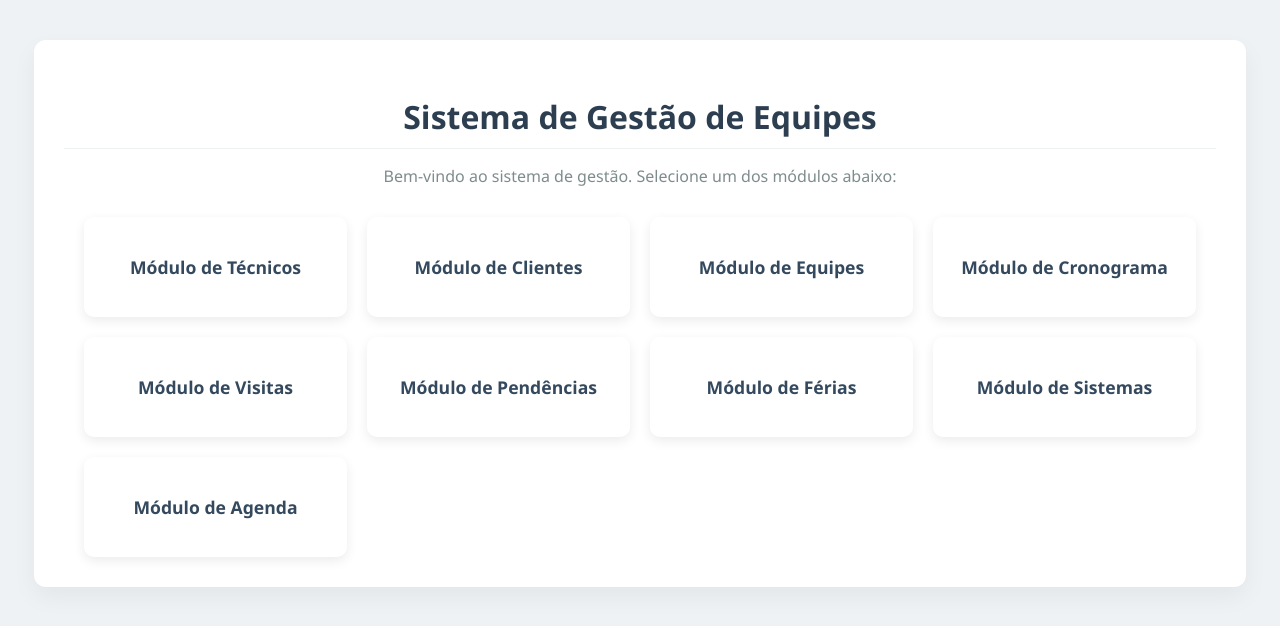
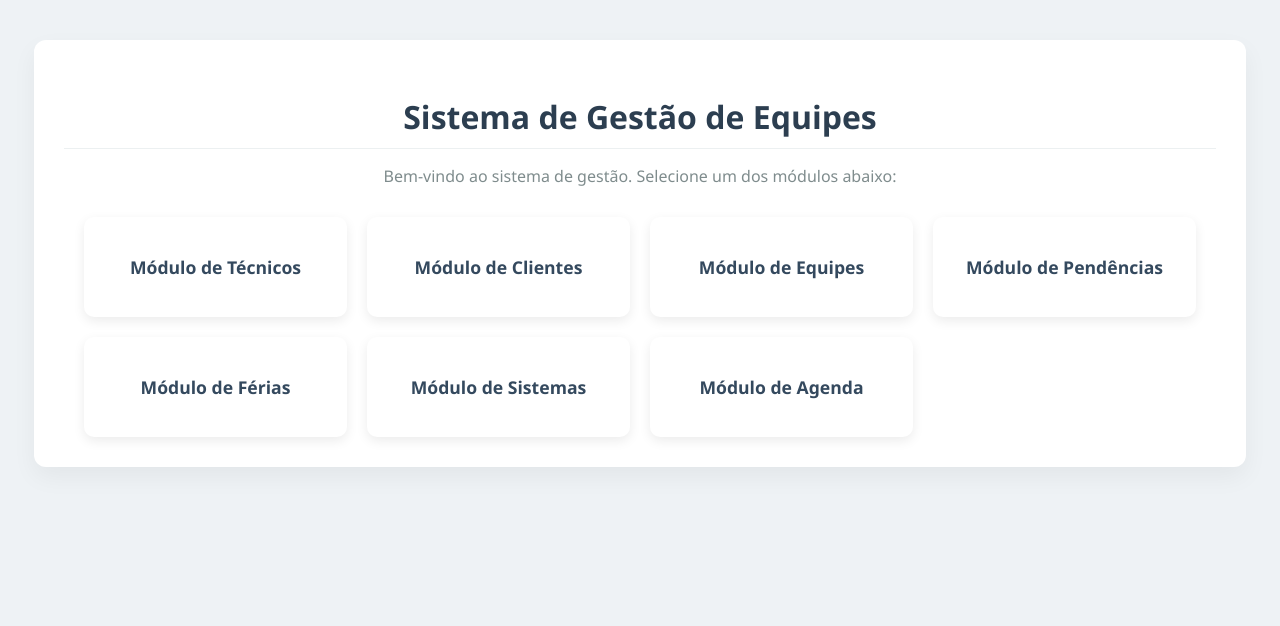
Before and after one commit to lauracgdacosta/ibtech_app, a Flask app: page / in a window 1280 px wide. Shown: the top 626 px of the page. Run offline with Flask 3, Linux system fonts and the light colour scheme.

Commit message:
Retirando módulos não usados

```diff
--- a/templates/index.html
+++ b/templates/index.html
@@ -14,8 +14,6 @@
             <a href="{{ url_for('tecnicos') }}" class="module-button">Módulo de Técnicos</a>
             <a href="{{ url_for('clientes') }}" class="module-button">Módulo de Clientes</a>
             <a href="{{ url_for('equipes') }}" class="module-button">Módulo de Equipes</a>
-            <a href="{{ url_for('cronograma') }}" class="module-button">Módulo de Cronograma</a>
-            <a href="{{ url_for('visitas') }}" class="module-button">Módulo de Visitas</a>
             <a href="{{ url_for('pendencias') }}" class="module-button">Módulo de Pendências</a>
             <a href="{{ url_for('ferias') }}" class="module-button">Módulo de Férias</a>
             <a href="{{ url_for('sistemas') }}" class="module-button">Módulo de Sistemas</a>
```
